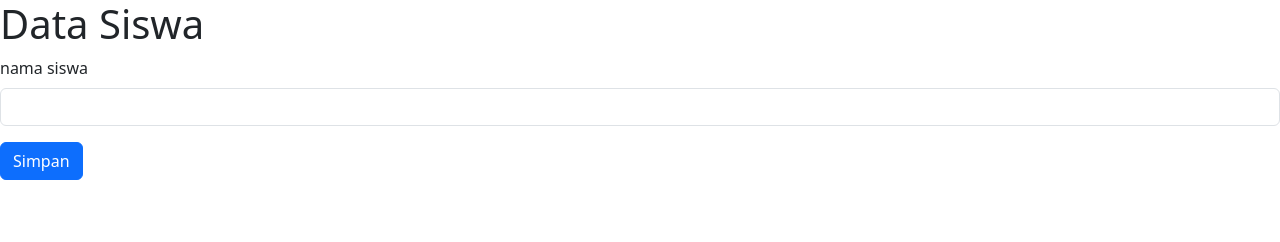
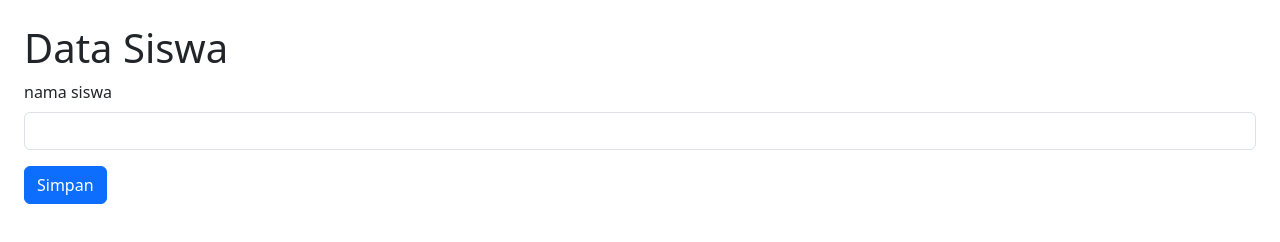
Before and after one commit to habibatulaulia/2024-data-siswa, a plain HTML site: page index.html in a window 1280 px wide. Drawn offline with nearby package versions, Linux system fonts and the light colour scheme.

Commit message:
menambah margin badan html

```diff
--- a/index.html
+++ b/index.html
@@ -14,7 +14,7 @@
 </head>
 
 
-<body>
+<body class="m-4">
   <h1>Data Siswa</h1>
   <form>
     <div class="mb-3">
```
